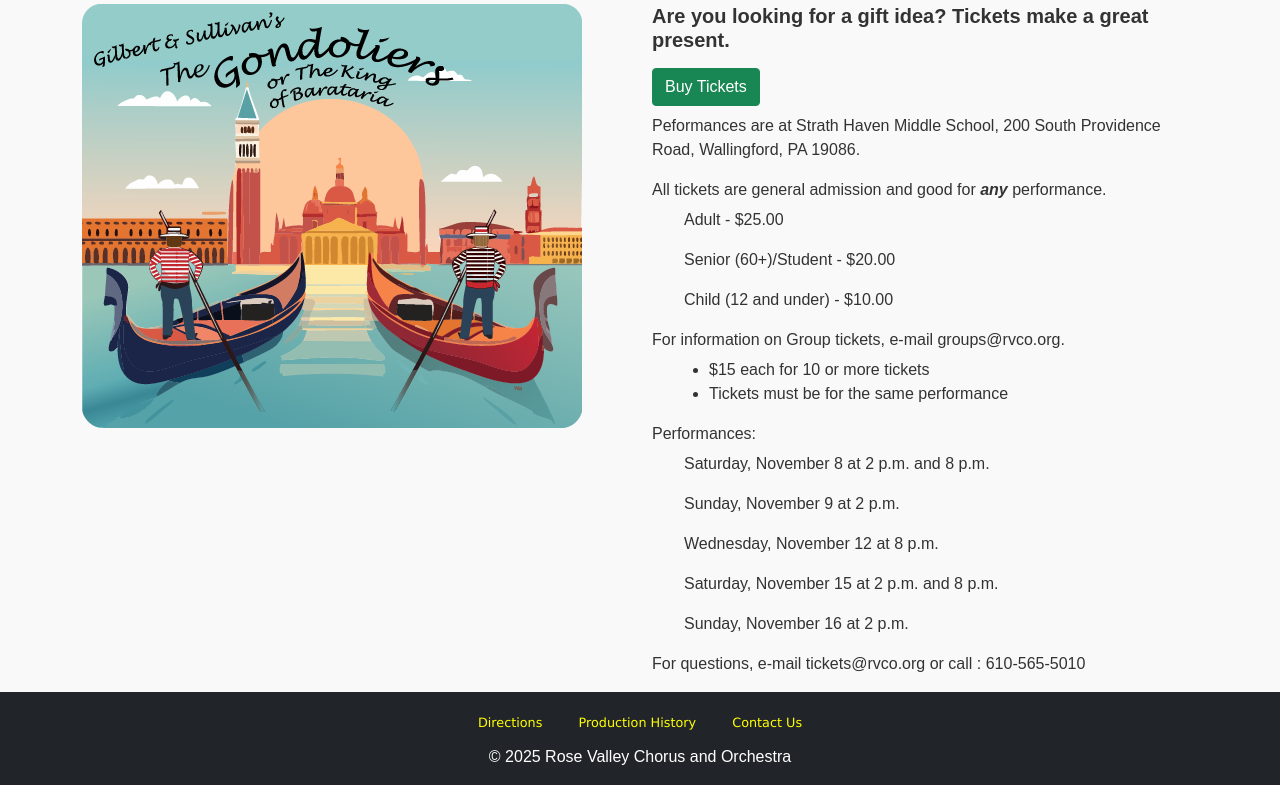
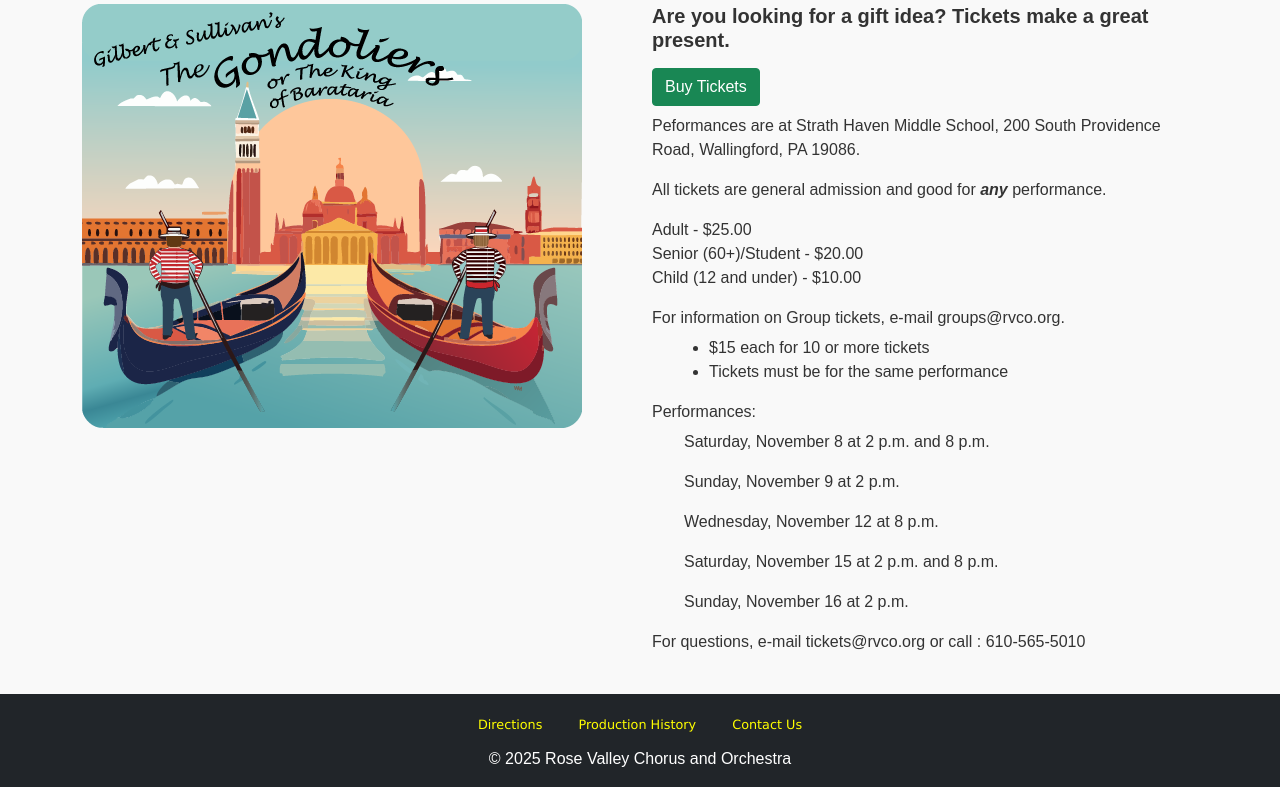
Before and after one commit to Rose-Valley-Chorus-and-Orchestra/website, a PHP site: page /tickets.php in a window 1280 px wide. Shown: the part 187-974 px from the top of the page. Run offline with PHP 8.4, Linux system fonts and the light colour scheme.

Commit message:
ticekts7

```diff
--- a/tickets.php
+++ b/tickets.php
@@ -35,7 +35,7 @@
                         <h1 class="display-3">Tickets</h1>
                     </div>
                 </div>
-                <div class="row mt-4">
+                <div class="row mt-4 mb-4">
                     <div class="col-lg-6 col-md-12 col-sm-12 col-xs-12">
                         <img src="/images/Gondoliers logo@500w.webp" alt="Gondoliers" class="img-responsive" name="gondoliers" />
                     </div>
@@ -48,10 +48,12 @@
                         </button>
                         <p>Peformances are at <a href="Venue.php">Strath Haven Middle School</a>, 200 South Providence Road, Wallingford, PA 19086.</p>
 
-                        <p>All tickets are general admission and good for <b><i>any</i></b> performance.
-                            <ul class="ticketPrice" style="margin-top: -10px;">Adult - $25.00</ul>
-                            <ul class="ticketPrice">Senior (60+)/Student - $20.00</ul>
-                            <ul class="ticketPrice">Child (12 and under) - $10.00</ul>
+                        <p>All tickets are general admission and good for <strong><em>any</em></strong> performance.
+                            <ul class="list-unstyled">
+                                <li>Adult - $25.00</li>
+                                <li>Senior (60+)/Student - $20.00</li>
+                                <li>Child (12 and under) - $10.00</li>
+                            </ul>
                         </p>
                         <p>For information on Group tickets, e-mail <a href="mailto:groups@rvco.org">groups@rvco.org</a>.
                             <ul style="margin-left: 25px; margin-top: -10px;"><li>$15 each for 10 or more tickets</li>
```
